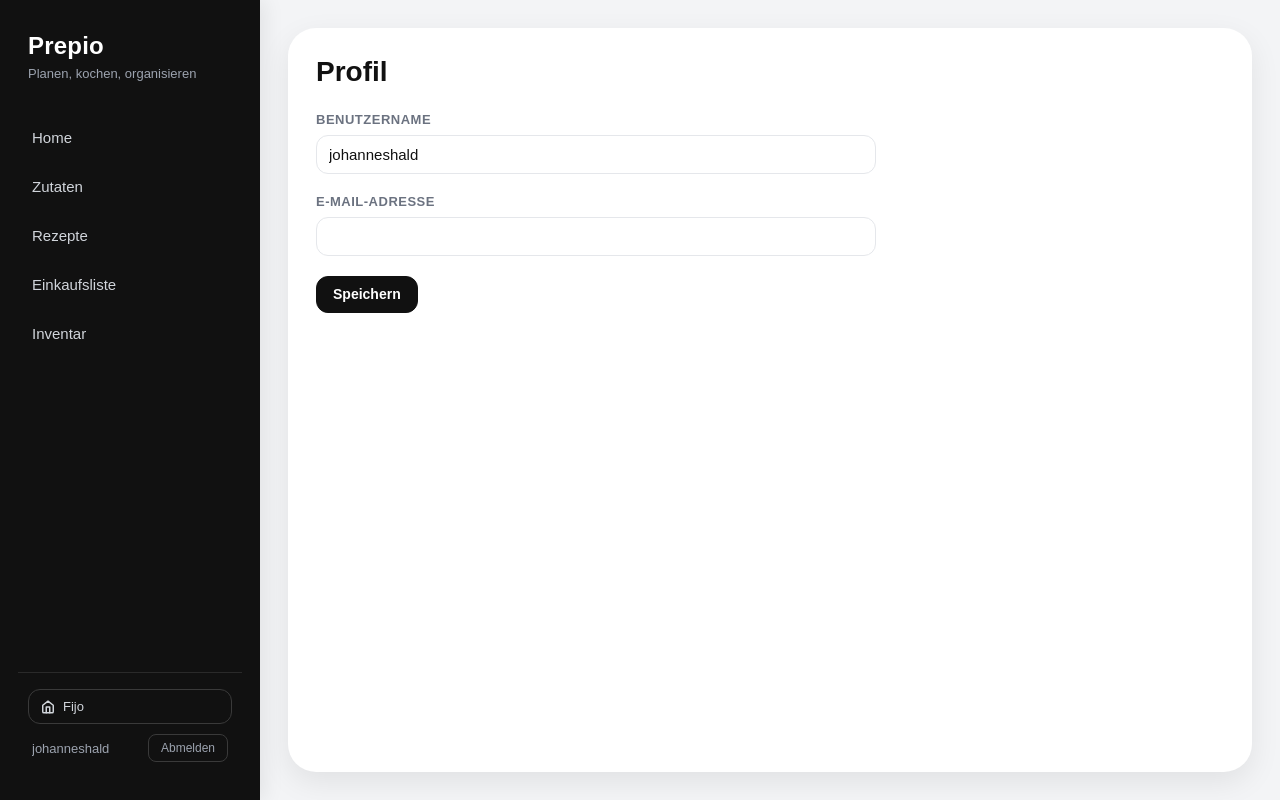
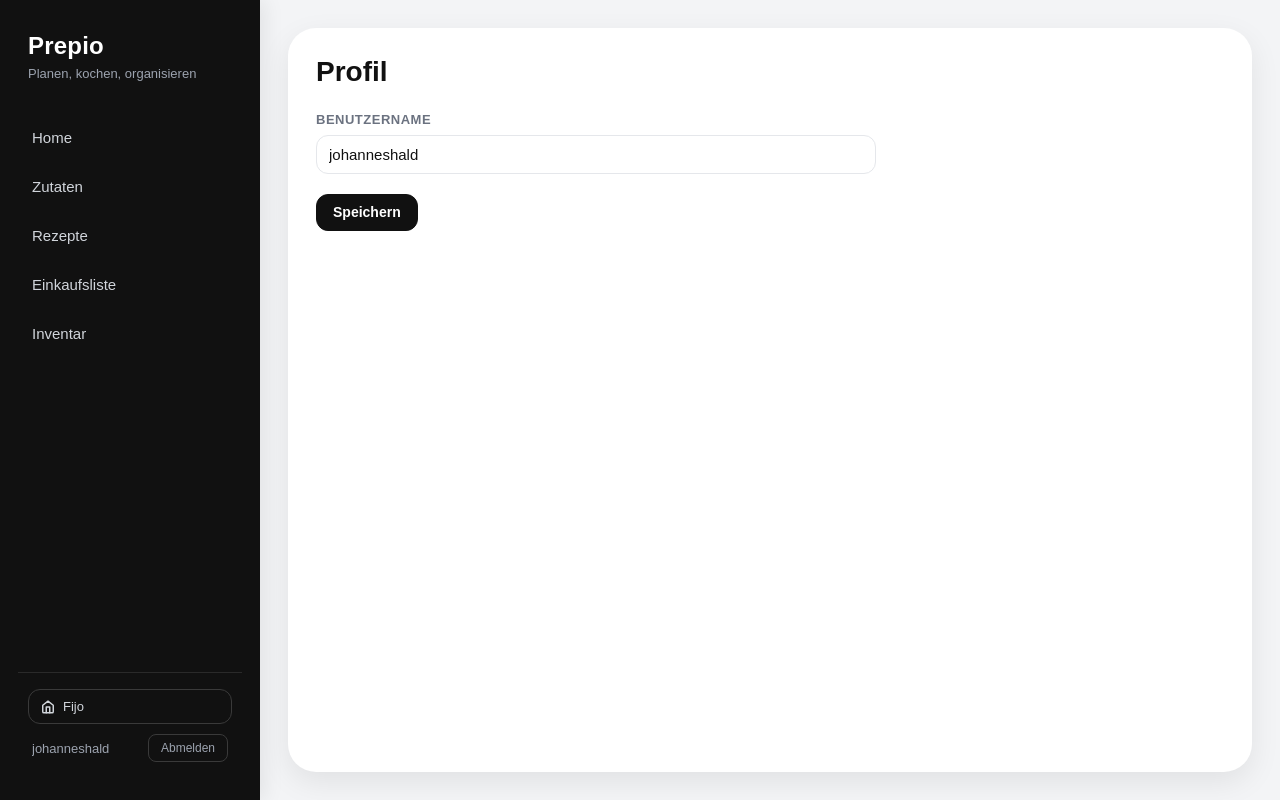
Before and after one commit to fionaBauer/Einkaufsliste_Projekt, a Django app: page /accounts/profile/ in a window 1280 px wide. Run offline with Django 5.2, Linux system fonts and the light colour scheme; a user stored in the database is signed in; data comes from the database, SQL or seed files in the repository; parts of the project's set-up code (start-up, migrations or seed data) failed here and were passed over.

Commit message:
Update: Small Bug Fixes

```diff
--- a/einkaufsliste-app/accounts/templates/accounts/profile.html
+++ b/einkaufsliste-app/accounts/templates/accounts/profile.html
@@ -22,11 +22,6 @@
                 style="width:100%;padding:10px 12px;border:1.5px solid var(--border-light);border-radius:var(--radius-md);font-size:15px;color:var(--text-main);background:white;box-sizing:border-box;">
         </div>
         <div>
-            <label style="display:block;font-size:13px;font-weight:600;color:var(--text-muted);text-transform:uppercase;letter-spacing:0.5px;margin-bottom:8px;">E-Mail-Adresse</label>
-            <input type="email" name="email" value="{{ request.user.email }}"
-                style="width:100%;padding:10px 12px;border:1.5px solid var(--border-light);border-radius:var(--radius-md);font-size:15px;color:var(--text-main);background:white;box-sizing:border-box;">
-        </div>
-        <div>
             <button type="submit" class="btn btn-primary">Speichern</button>
         </div>
     </form>
--- a/einkaufsliste-app/accounts/views.py
+++ b/einkaufsliste-app/accounts/views.py
@@ -17,17 +17,12 @@ def profile(request):
             error = "Benutzername darf nicht leer sein."
         elif username != request.user.username and User.objects.filter(username=username).exists():
             error = "Dieser Benutzername ist bereits vergeben."
-        elif not email:
-            error = "E-Mail-Adresse darf nicht leer sein."
-        elif email != request.user.email and User.objects.filter(email=email).exists():
-            error = "Diese E-Mail-Adresse wird bereits verwendet."
 
         if error:
             return render(request, "accounts/profile.html", {"error": error})
 
         request.user.username = username
-        request.user.email = email
-        request.user.save(update_fields=["username", "email"])
+        request.user.save(update_fields=["username"])
         messages.success(request, "Profil gespeichert.")
         return redirect("accounts:profile")
 
--- a/einkaufsliste-app/static/global/css/layout.css
+++ b/einkaufsliste-app/static/global/css/layout.css
@@ -48,6 +48,10 @@ body {
     flex-direction: column;
     justify-content: space-between;
     box-shadow: 4px 0 20px rgba(0, 0, 0, 0.08);
+    position: sticky;
+    top: 0;
+    height: 100vh;
+    overflow-y: auto;
 }
 
 .sidebar-inner {
```
